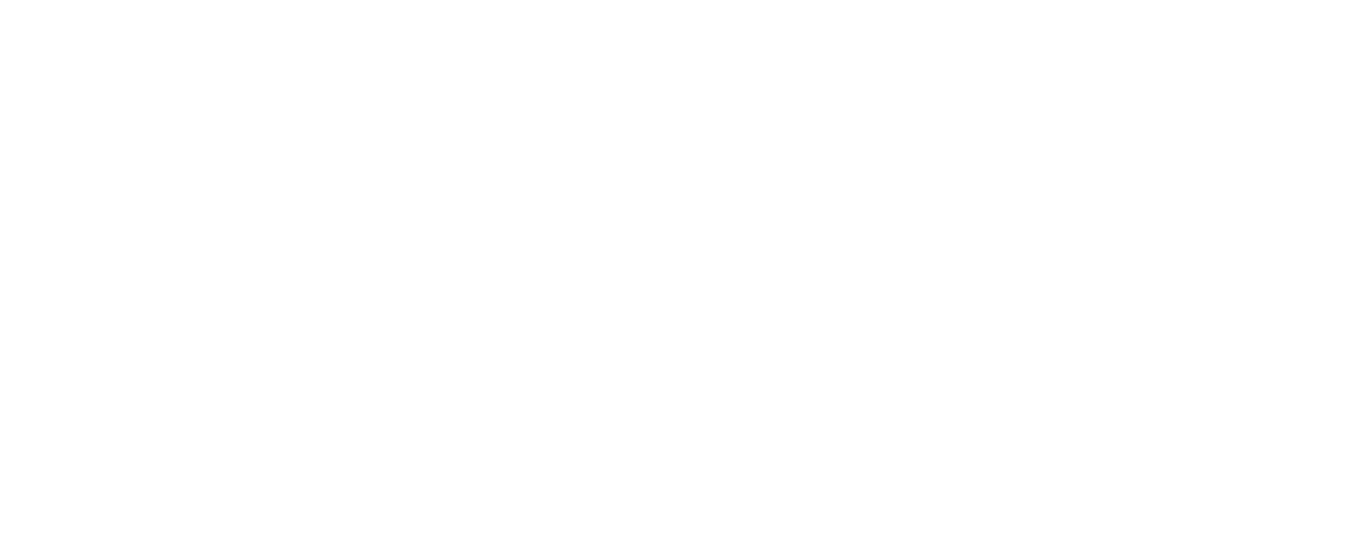
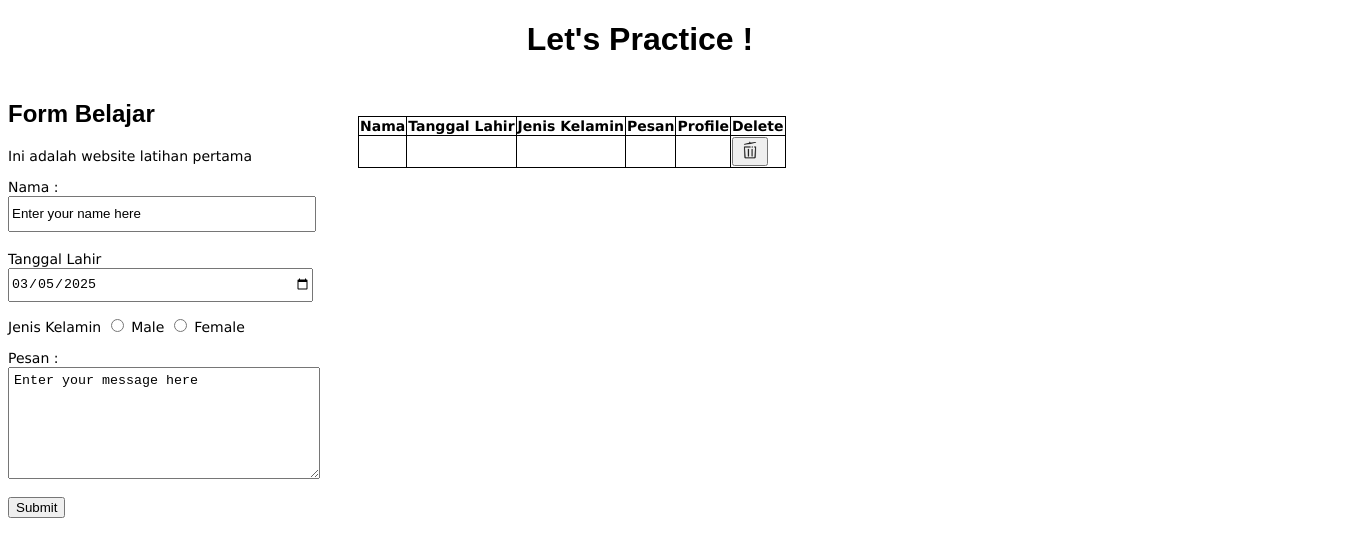
Before and after one commit to MaulanaAriandy/latihan1-revou, a plain HTML site: page Practice/index.html in a window 1280 px wide. Shown: the whole page, 1358 px wide, since content can reach past the window. Drawn offline with Linux system fonts and the light colour scheme.

Commit message:
practicing

```diff
--- a/Practice/index.html
+++ b/Practice/index.html
@@ -2,8 +2,105 @@
 <html>
     <head>
         <title>Practice</title>
+        <style>
+            h1 {
+                text-align: center;
+                font-family: Arial, Helvetica, sans-serif;
+            }
+            h2 {
+                text-align: left;
+                font-family:Arial, Helvetica, sans-serif
+            }
+            table, th, td{
+                font-family: Verdana, Geneva, Tahoma, sans-serif;
+                font-size: 14px;
+                text-align: left;
+                border: 1px solid black;
+                border-collapse: collapse;
+            }
+            p, label {
+                font-family: Verdana, Geneva, Tahoma, sans-serif;
+                font-size: 14px;
+            }
+            .grid-container {
+                display: grid;
+                grid-template-columns: 350px 1000px 350px 350px;
+            }
+            input{
+                text-align: left;
+            }
+            #textdata {
+                width: 300px;
+                height: 100px;
+                text-align: left;
+                vertical-align: text-top;
+                padding: 5px;
+            }
+        </style>
     </head>
     <body>
+        <h1>Let's Practice !</h1>
+        <div class=grid-container>
+            <div>
+                <form>
+                    <h2>Form Belajar</h2>
+                    <p>Ini adalah website latihan pertama</p>
+                    <label for="nama">Nama :</label>
+                    <input type="text" value="Enter your name here" id="nama" name="namedata" style="width: 300px; height: 30px;">
+                    <br>
+                    <br>
+                    <label for="born">Tanggal Lahir</label>
+                    <input type="date" id="born" name="datedata" style="width: 300px; height: 30px;">
+                    <p>
+                        Jenis Kelamin
+                        <input type="radio" id="lakilaki" name="genderdata" value="Male">
+                        <label for="lakilaki">Male</label>
 
+                        <input type="radio" id="perempuan" name="genderdata" value="Female">
+                        <label for="perempuan">Female</label>
+                    </p>
+                    <label for="textdata">Pesan :</label>
+                    <textarea id="textdata">Enter your message here</textarea>
+                    <br>
+                    <br>
+                    <button type="button" onclick="alert('Hellow World')">Submit</button>
+                </form>
+            </div>
+            <div>
+                <br>
+                <br>
+                <table>
+                    <tr>
+                        <th>Nama</th>
+                        <th>Tanggal Lahir</th>
+                        <th>Jenis Kelamin</th>
+                        <th>Pesan</th>
+                        <th>Profile</th>
+                        <th>Delete</th>
+                    </tr>
+                    <tr>
+                        <td></td>
+                        <td></td>
+                        <td></td>
+                        <td></td>
+                        <td></td>
+                        <td><button><img src="delete-295.png" width="20px" height="20px"</button></td>
+                    </tr>
+                </table>
+            </div>
+        </div>
     </body>
+    <script>
+        document.getElementById("nama").addEventListener("focus", function(){
+            if (this.value === "Enter your name here") {
+                this.value = "";
+            }
+        })
+        document.getElementById("textdata").addEventListener("focus", function(){
+            if (this.value === "Enter your message here") {
+                this.value = "";
+            }
+        })
+        document.getElementById("born").value = "2025-03-05";
+    </script>
 </html>
```
Also changed, not shown: Test/form2.html (+2 -2 lines), Practice/delete-295.png (added).
